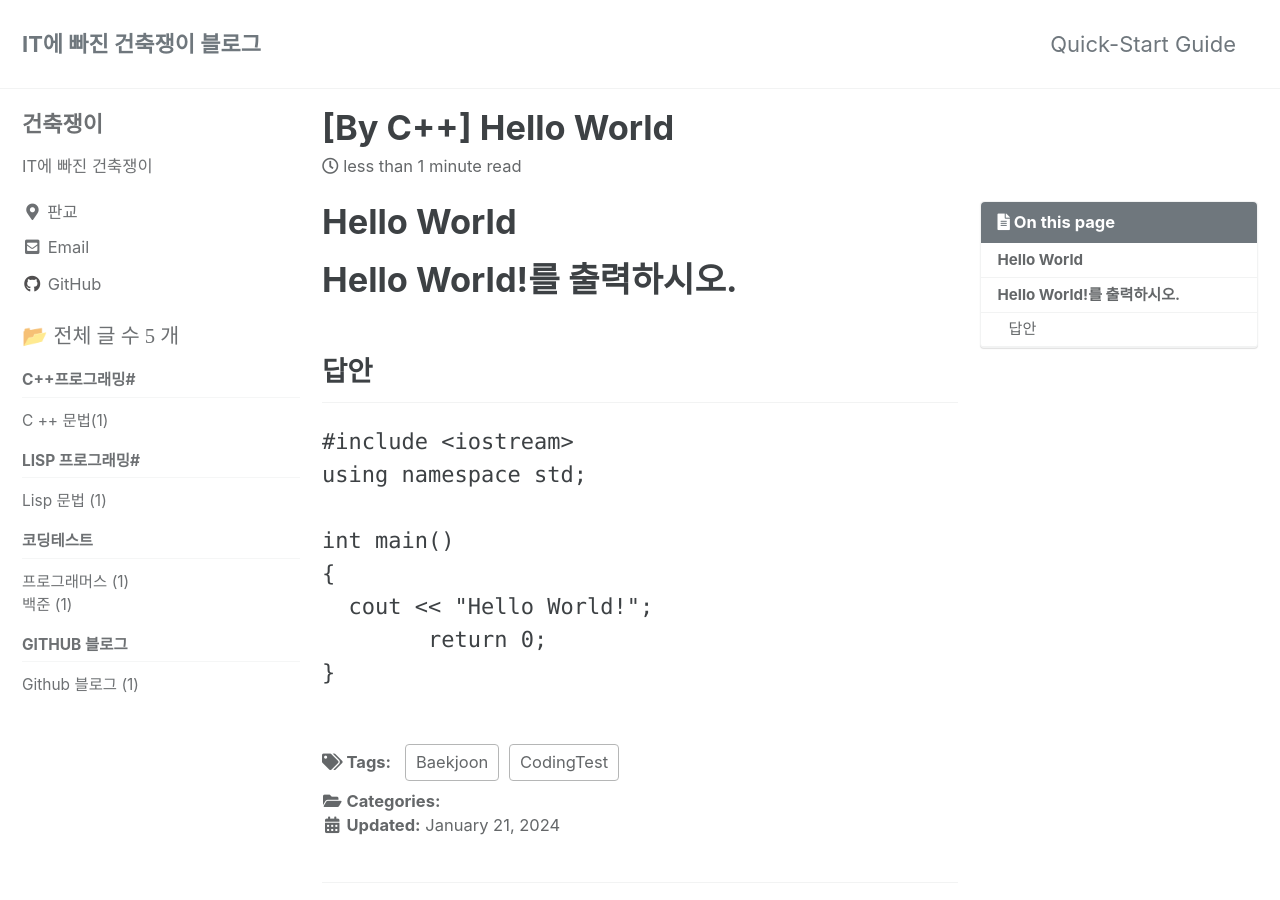
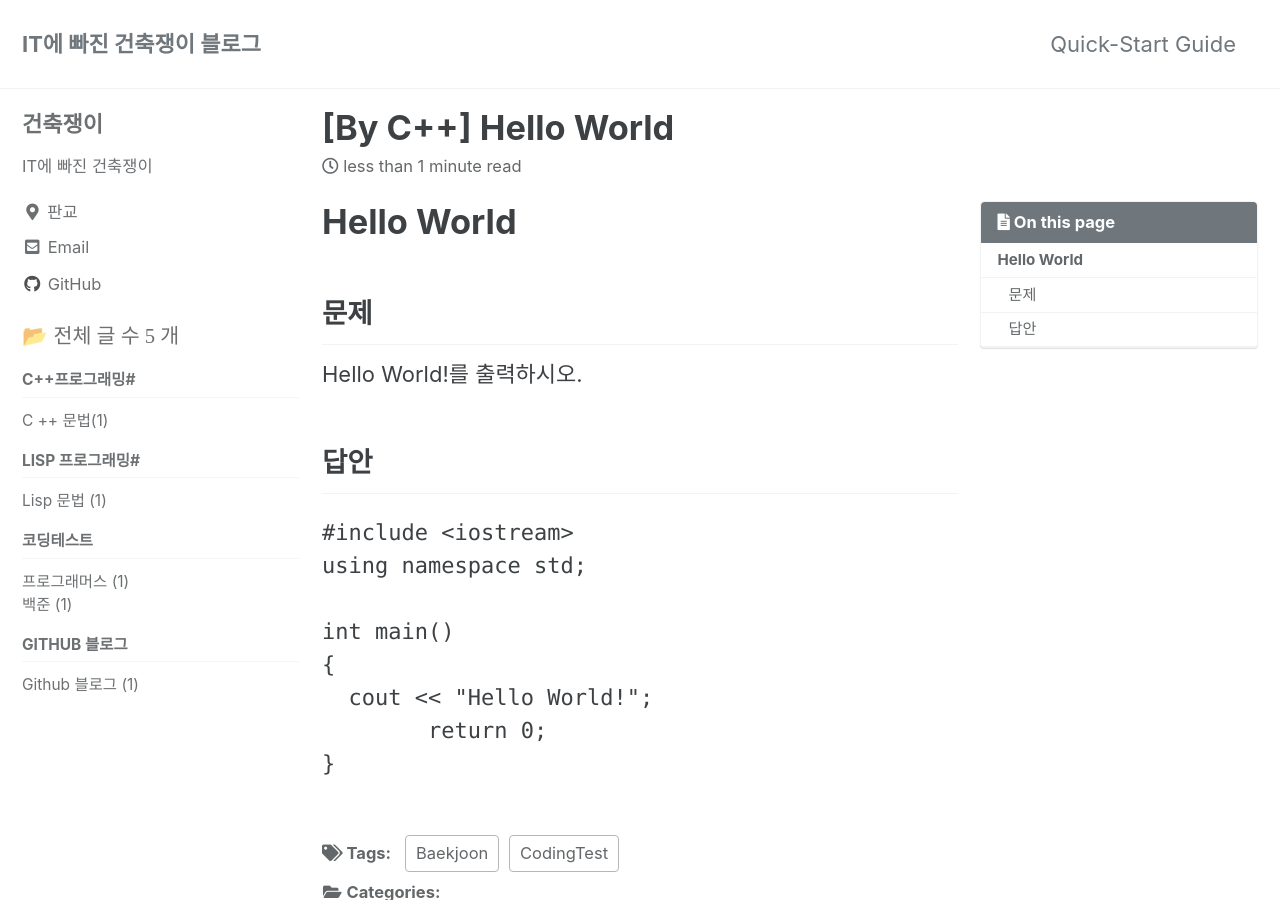
Before and after one commit to Gunchukzae/gunchukzae.github.io, a Jekyll site: the page built from _posts/2024-01-21-HelloWorld.md, in a window 1280 px wide and 900 px high. Built offline with Jekyll 4.4.1, drawn with Linux system fonts in a browser that asks for light colours; cached includes are drawn as plain includes.

Commit message:
hwchange

```diff
--- a/_posts/2024-01-21-HelloWorld.md
+++ b/_posts/2024-01-21-HelloWorld.md
@@ -17,8 +17,10 @@ last_modified_at: 2024-01-21
 
 # Hello World
 
+## 문제
+
 Hello World!를 출력하시오.
-=============
+
 
 ## 답안
 
```
